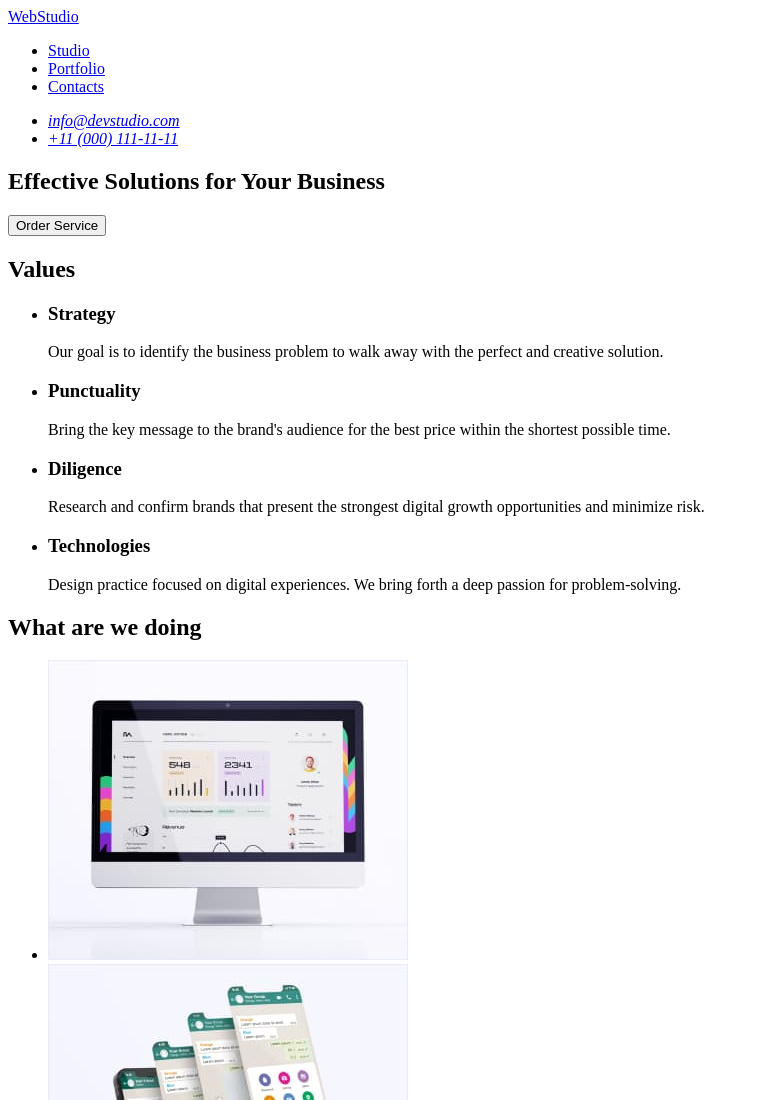
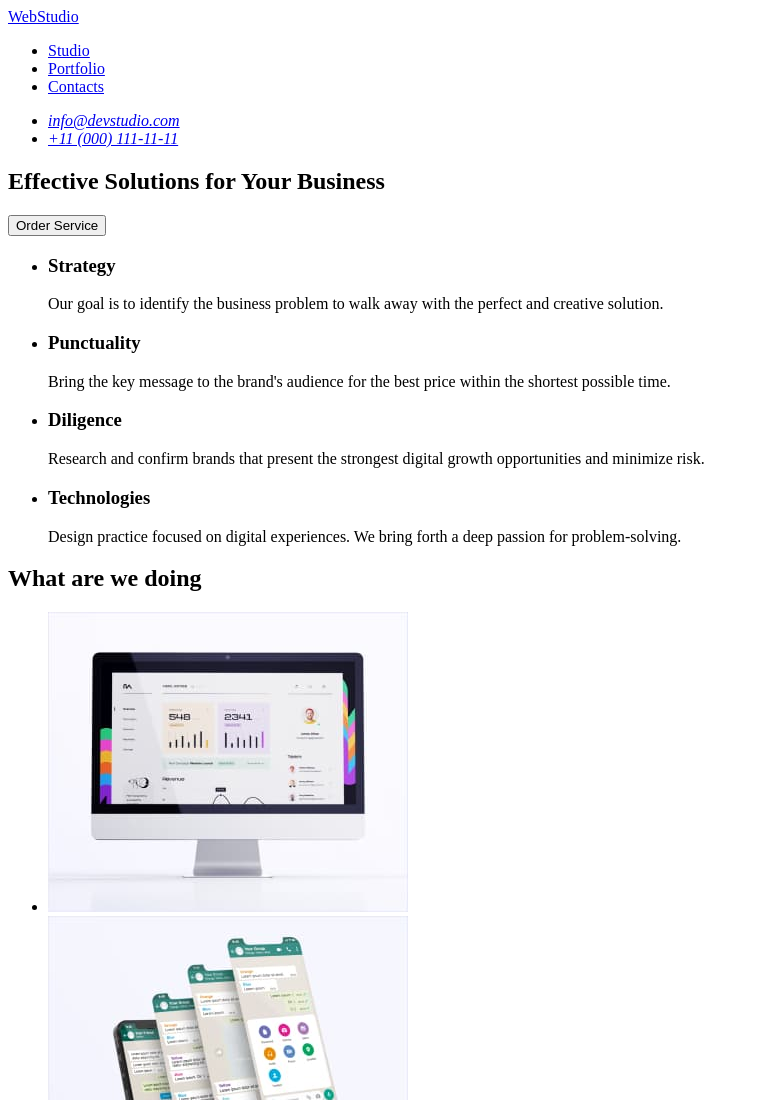
Before and after one commit to valeriiaizhyk/goit-markup-hw-01, a plain HTML site: page index.html in a window 1280 px wide. Shown: the top 1100 px of the page, without its empty margins (0-759 px from the left). Drawn offline with Linux system fonts and the light colour scheme.

Commit message:
Update index.html

```diff
--- a/index.html
+++ b/index.html
@@ -30,7 +30,7 @@
       </section>
       <!--2 section-->
       <section>
-        <h2>Values</h2>
+        <h2 hidden>Values</h2>
         <ul>
           <li>
             <h3>Strategy</h3>
```
